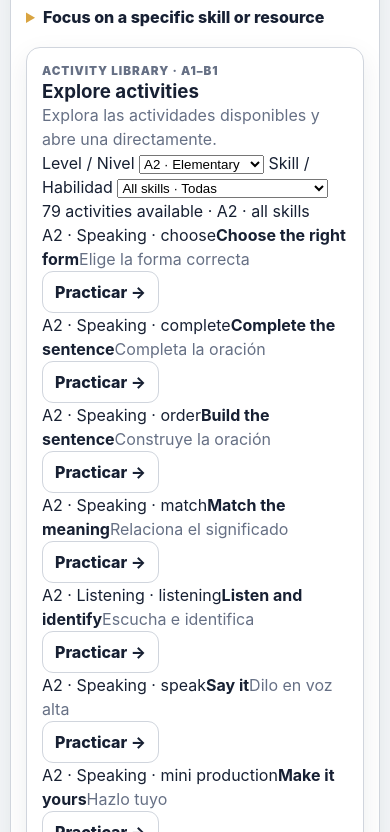
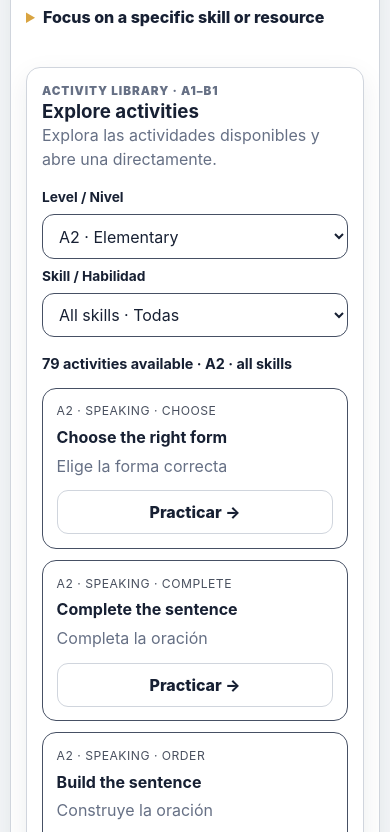
Before and after one commit to Pepealdana/HODIE, a website with bundled scripts: page index.html in a window 390 px wide. Shown: the part 1266-2098 px from the top of the page. Built offline with nearby package versions, Linux system fonts and the light colour scheme.

Commit message:
Style responsive activity catalogue

```diff
--- a/styles.css
+++ b/styles.css
@@ -890,3 +890,17 @@ html[data-theme="dark"] body { background: #101827; }
     overflow-y: auto;
   }
 }
+
+
+/* Responsive visible activity catalogue */
+.activity-catalog { margin-top: 1.25rem; }
+.catalog-filters { display: grid; grid-template-columns: 1fr; gap: .4rem; margin: 1rem 0; }
+.catalog-filters label { font-size: .86rem; font-weight: 700; }
+.catalog-filters select { width: 100%; min-height: 44px; border: 1px solid var(--border, #465064); border-radius: 12px; padding: .65rem .75rem; background: var(--surface, #172033); color: inherit; font: inherit; }
+.catalog-summary { font-size: .9rem; font-weight: 700; margin: .8rem 0; }
+.catalog-results { display: grid; gap: .7rem; }
+.catalog-item { display: flex; align-items: center; justify-content: space-between; gap: .8rem; padding: .85rem; border: 1px solid var(--border, #465064); border-radius: 14px; }
+.catalog-item-copy { display: grid; gap: .28rem; min-width: 0; }
+.catalog-item-copy strong { overflow-wrap: anywhere; }
+.catalog-meta { font-size: .76rem; text-transform: uppercase; letter-spacing: .04em; opacity: .78; }
+@media (max-width: 520px) { .catalog-item { align-items: flex-start; flex-direction: column; } .catalog-item .secondary { width: 100%; min-height: 44px; } }
```
